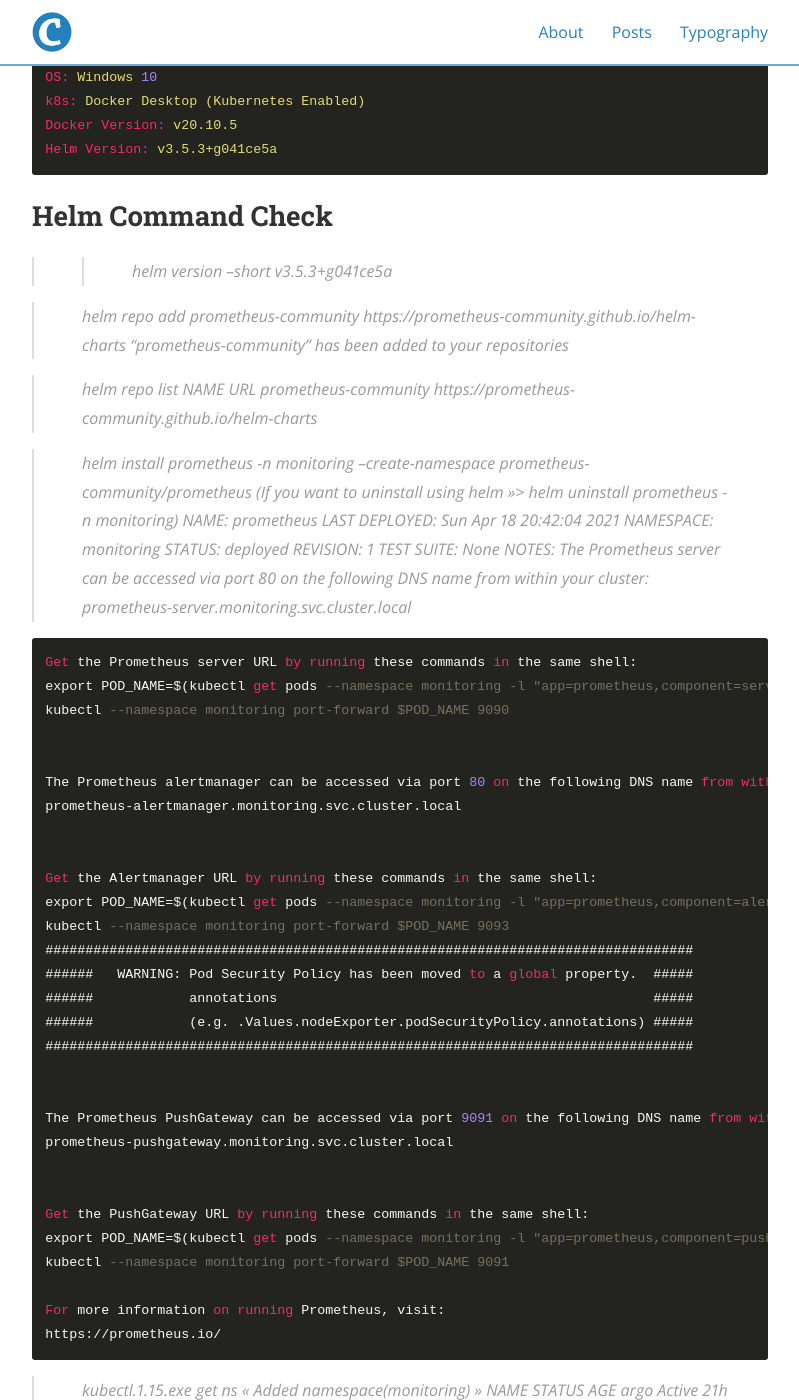
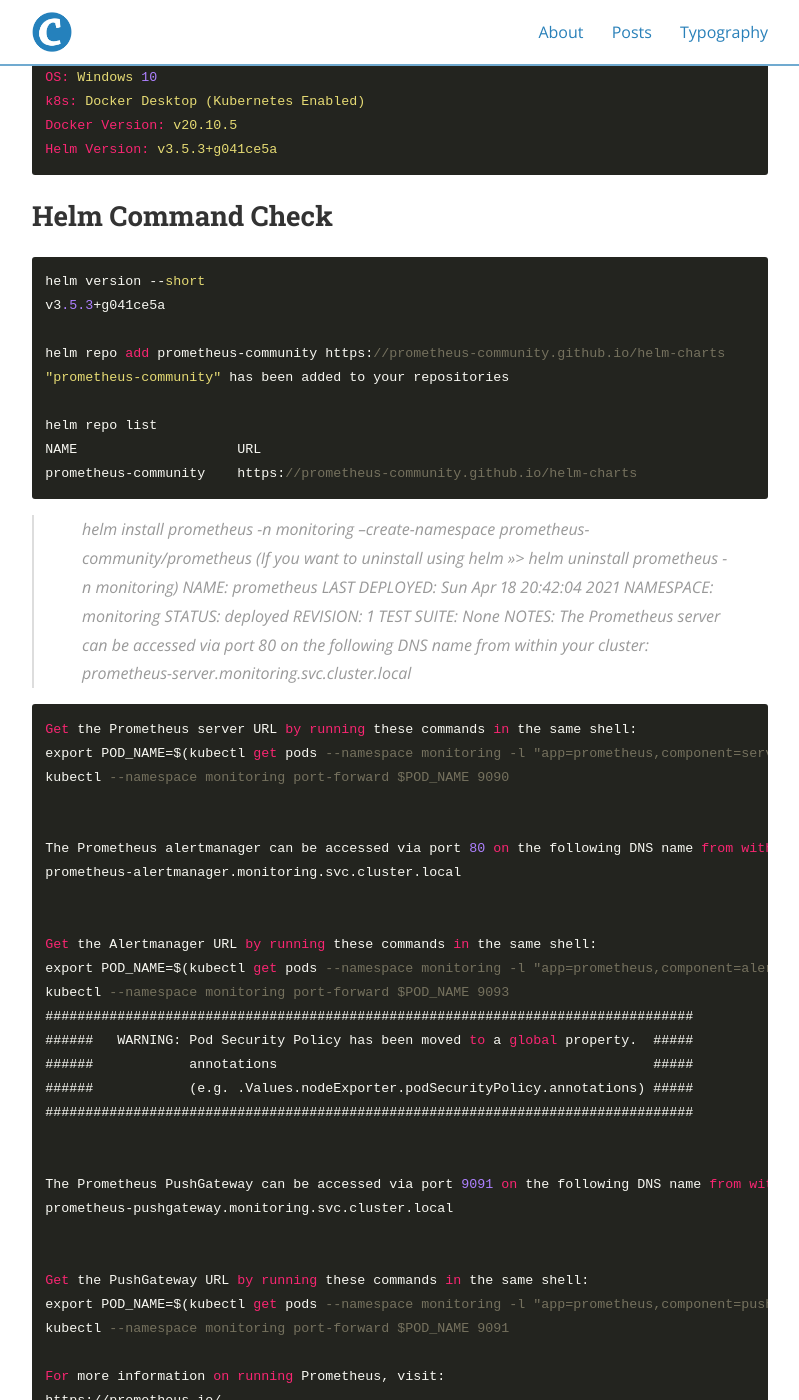
Before and after one commit to rhsoddld/rhsoddld.github.io, a Jekyll site: the page built from _posts/2021-04-18-k8s_1.md, in a window 1280 px wide and 1400 px high, scrolled down 355 px. Shown: the whole window, without its empty margins (240-1039 px from the left). Built offline with Jekyll 4.4.1, drawn with Linux system fonts in a browser that asks for light colours; nearby versions of some CDN libraries; some of the changed text lies outside the part shown.

```diff
--- a/_posts/2021-04-18-k8s_1.md
+++ b/_posts/2021-04-18-k8s_1.md
@@ -16,15 +16,15 @@ categories: Kubernetes
 
 ## Helm Command Check
 
->> helm version --short
-v3.5.3+g041ce5a
+	helm version --short
+	v3.5.3+g041ce5a
 
-> helm repo add prometheus-community https://prometheus-community.github.io/helm-charts
-"prometheus-community" has been added to your repositories
+	helm repo add prometheus-community https://prometheus-community.github.io/helm-charts
+	"prometheus-community" has been added to your repositories
 
-> helm repo list
-NAME                    URL
-prometheus-community    https://prometheus-community.github.io/helm-charts
+	helm repo list
+	NAME                    URL
+	prometheus-community    https://prometheus-community.github.io/helm-charts
 
 > helm install prometheus -n monitoring --create-namespace prometheus-community/prometheus
  (If you want to uninstall using helm >>> helm uninstall prometheus -n monitoring)
@@ -80,7 +80,7 @@ prometheus-community    https://prometheus-community.github.io/helm-charts
     monitoring        Active   11s
 
 
-> helm ls -n monitoring             << Added Chart(prometheus) >>
+	helm ls -n monitoring             << Added Chart(prometheus) >>
     NAME            NAMESPACE       REVISION        UPDATED                                                                                   STATUS   CHART                   APP VERSION
     prometheus      monitoring      1               2021-04-18 21:05:31.2198078 +0900 JST                                                     deployed prometheus-13.8.0       2.26.0
 
```
Also changed, not shown: other parts of _posts/2021-04-18-k8s_1.md (+1 -1 lines).
